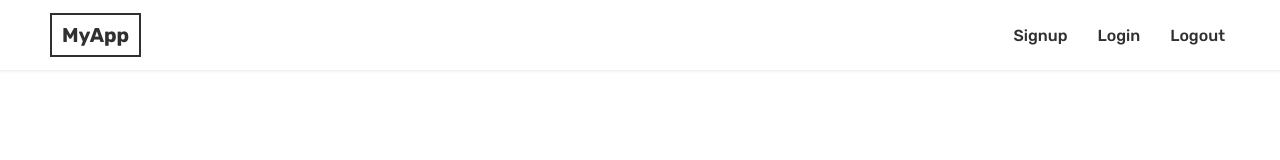
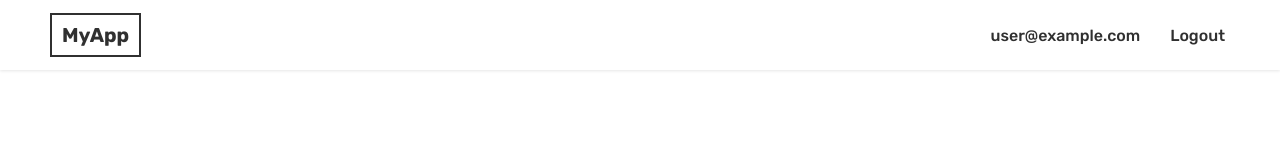
Before and after one commit to PatrickBialek/013_Social-media-portal-with-vue, a Vue app: page / in a window 1280 px wide. Shown: the top 160 px of the page. Built offline with nearby package versions, Linux system fonts and the light colour scheme; no server answers; sample sign-in values are in the browser's storage.

Commit message:
Workin on v-if in navbar

```diff
--- a/src/components/layout/Navigation.vue
+++ b/src/components/layout/Navigation.vue
@@ -6,11 +6,14 @@
       </div>
       <nav class="nav__nav-content">
         <ul class="nav__items-list">
-          <li class="nav__single-item">
+          <li class="nav__single-item" v-if="!user">
             <router-link :to="{name: 'Signup'}">Signup</router-link>
           </li>
-          <li class="nav__single-item">
+          <li class="nav__single-item" v-if="!user">
             <router-link :to="{name: 'Login'}">Login</router-link>
+          </li>
+          <li class="nav__user-email" v-if="user">
+            <a>{{ user.email }}</a>
           </li>
           <li class="nav__single-item">
             <a @click="logout">Logout</a>
@@ -26,8 +29,10 @@ import firebase from "firebase";
 
 export default {
   name: "Navigation",
-  date() {
-    return {};
+  data() {
+    return {
+      user: null
+    };
   },
   methods: {
     logout() {
@@ -40,6 +45,14 @@ export default {
           });
         });
     }
+  },
+  created() {
+    let user = firebase.auth().onAuthStateChanged(user => {
+      if (user) {
+        this.user = user;
+      } else {
+      }
+    });
   }
 };
 </script>
@@ -93,9 +106,25 @@ export default {
     align-items: center;
   }
 
+  &__user-email,
   &__single-item {
     margin: 0 10px;
     padding: 5px;
+
+    & a {
+      font-weight: 500;
+      color: #303030;
+      font-family: Rubik, Arial, Helvetica, sans-serif;
+      text-decoration: none;
+      margin-top: 6px;
+    }
+  }
+
+  &__user-email {
+    margin-bottom: 5px;
+  }
+
+  &__single-item {
     cursor: pointer;
 
     &:last-child {
@@ -103,11 +132,6 @@ export default {
     }
 
     & a {
-      font-weight: 500;
-      color: #303030;
-      font-family: Rubik, Arial, Helvetica, sans-serif;
-      text-decoration: none;
-      margin-top: 6px;
       transition: color 0.3s ease-in-out;
 
       &::after {
```
